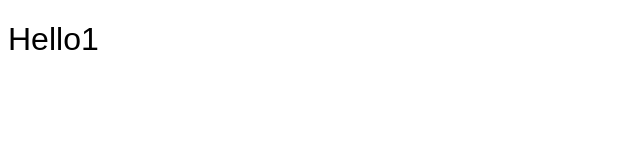
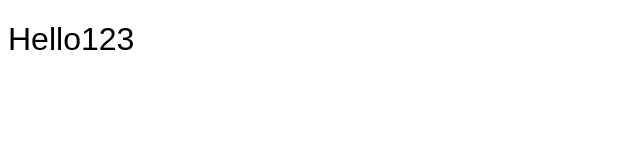
Before and after one commit to betterthan0/web-test, a plain HTML site: page index.html in a window 1280 px wide. Shown: the full height of the page, 0-640 px from the left. Drawn offline with Linux system fonts and the light colour scheme.

Commit message:
Update index.html

```diff
--- a/index.html
+++ b/index.html
@@ -15,7 +15,7 @@
 <body>
 
     <h1>
-        Hello1
+        Hello123
     </h1>
 </body>
 </html>
```
